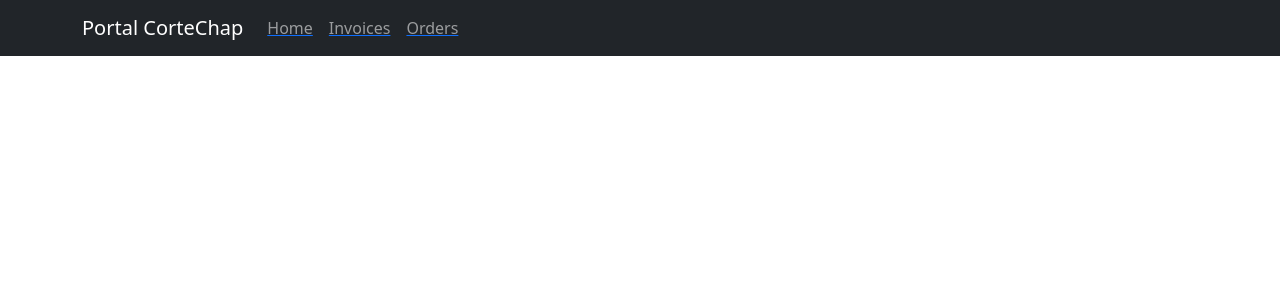
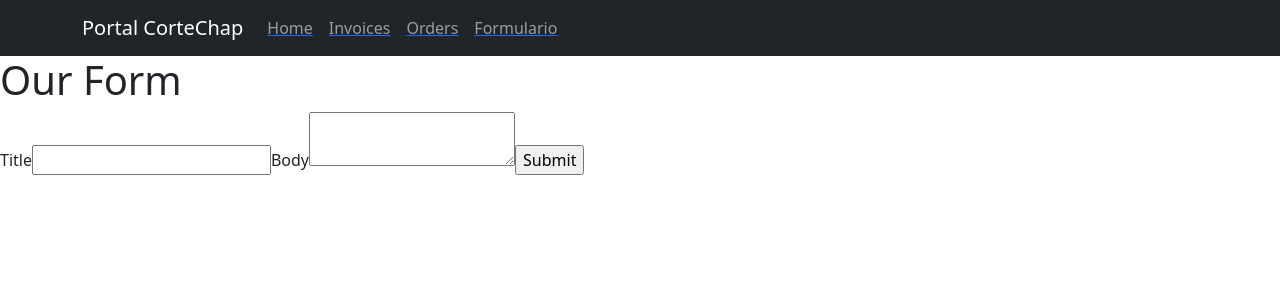
Before and after one commit to bottadie/CorteChapFrontEnd, a React (Create React App) app in the folder test-api/: page /formulario in a window 1280 px wide. Shown: the top 300 px of the page. Built offline with nearby package versions, Linux system fonts and the light colour scheme.

Commit message:
Pokemon Item

```diff
--- a/test-api/src/App.js
+++ b/test-api/src/App.js
@@ -4,23 +4,22 @@ import NavBar from './components/NavBar/NavBar';
 import ItemListContainer from './components/ItemList/ItemList'
 import {BrowserRouter,Route,Routes} from 'react-router-dom'
 import CustomersHome from './components/Customers/Customer'
-
+import Form from './components/Form/Form'
 
 function App() {
   return (
     <BrowserRouter>
   <NavBar />
 <Routes>
-<Route path="/" element={
-<h1 style={{textAlign: 'center',  margin: 50}}>Gestión de clientes</h1>} />
-
-    text-align:center;
-
-    <Route path='/invoices' element={<CustomersHome/>}>
+<Route path="/" element={<h1 style={{textAlign: 'center',  margin: 50}}>Gestión de clientes</h1>} />
 
 
-      </Route>
-      </Routes>
+    <Route path='/invoices' element={<CustomersHome/>}/>
+    <Route path='/formulario' element={<Form/>}/>
+
+
+
+</Routes>
 
 
 
--- /dev/null
+++ b/test-api/src/components/Form/Form.js
@@ -0,0 +1,76 @@
+import React, { useEffect, useState } from 'react'
+import ItemP from '../Pokemon/pokeCard'
+
+import itemP from '../Pokemon/pokeCard'
+
+
+const Form = () => {
+
+  const [formData, setFormData] = useState({
+    title: "",
+    body: ""})
+
+    const [pokemonInfo, setPokemonInfo,] = useState({
+      name:""
+    })
+
+
+
+
+  const  handleSubmit = (e) => {
+        e.preventDefault()
+        setFormData({body: e.target[0].value,
+        title: e.target[1].value})
+        console.log(formData.body)
+        console.log("entreAca")
+        console.log(formData.body)
+      BuscoPokemon()}
+
+    async function BuscoPokemon(){
+      console.log("Entre asyn")
+   const result = await fetch(`https://pokeapi.co/api/v2/pokemon/${formData.body}`).then(response => response.json());
+    console.log(result)
+   // result.map(res => console.log(res.name));
+
+     console.log(pokemonInfo)
+
+
+    }
+;
+
+
+
+
+
+
+  return (
+ <>
+    <form onSubmit= {handleSubmit}>
+      <h1> Our Form </h1>
+      <label htmlFor="title">Title</label>
+<input onChange= {(e) => setFormData({title: e.target.value})} value={formData.title} type="text" name="title" id="title" />
+<label htmlFor="body">Body</label>
+<textarea onChange= {(e) => setFormData({...formData, body: e.target.value})}  value={formData.body} name="body" id="body"></textarea>
+      <input type="submit" value="Submit" />
+    </form>
+
+
+
+    {/* {pokemonInfo.length > 0 ?
+         <div>
+                  <ItemP detallesdeitems={pokemonInfo.name}/>
+
+                   </div>
+
+                   :
+           "Cargando..."}
+     */}
+     </>
+
+
+
+
+  )
+}
+
+export default Form
--- a/test-api/src/components/NavBar/NavBar.js
+++ b/test-api/src/components/NavBar/NavBar.js
@@ -17,6 +17,8 @@ return (
 
       <Link to={`/invoices`}> <Nav.Link href="#invoices">Invoices</Nav.Link></Link>
       <Link to={`/orders`}>  <Nav.Link href="#orders">Orders</Nav.Link></Link>
+      <Link to={`/formulario`}>  <Nav.Link href="#orders">Formulario</Nav.Link></Link>
+
     </Nav>
     </Container>
   </Navbar>
--- /dev/null
+++ b/test-api/src/components/Pokemon/pokeCard.js
@@ -0,0 +1,28 @@
+import React, { useState } from 'react'
+
+import {  Card } from 'react-bootstrap';
+
+const ItemP = ({name}) => {
+
+
+return (
+<>
+
+<Card>
+        <Card.Img variant="top" src="{img}" />
+        <Card.Body>
+          <Card.Title>{name} </Card.Title>
+          <Card.Text>
+          Valor del producto{name}
+          </Card.Text>
+          Stock disponible :nada
+
+        </Card.Body>
+</Card>
+
+</>
+
+    )}
+
+
+export default ItemP
```
Also changed, not shown: test-api/src/components/Cards/cardsTemplate.js (added, +27 -0 lines), test-api/src/components/Form/LogicFromForm.js (added, +10 -0 lines).
